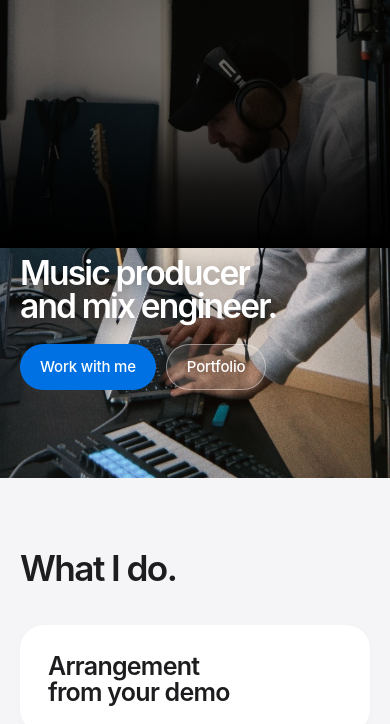
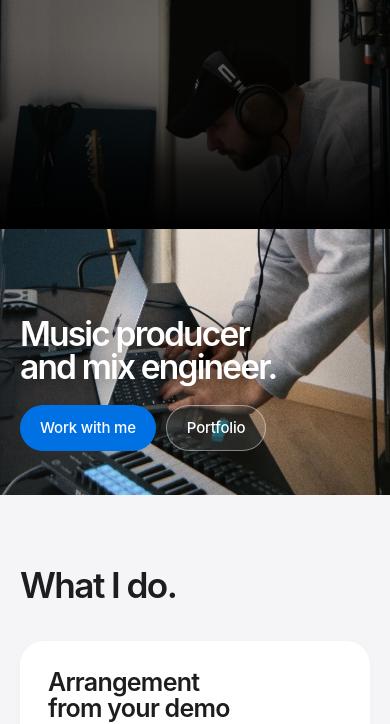
Before and after one commit to repentov-dev/repentov-site, a plain HTML site: page index.html in a window 390 px wide. Shown: the part 144-868 px from the top of the page. Drawn offline with Linux system fonts and the light colour scheme.

Commit message:
Lower mobile title and scrim

```diff
--- a/css/apple.css
+++ b/css/apple.css
@@ -118,17 +118,17 @@ body.menu-open { overflow: hidden; }
   body.page-home { padding-top: 0; }
   .page-home .nav { position: static; inset: auto; background: var(--bone); -webkit-backdrop-filter: none; backdrop-filter: none; }
   .page-home .nav.is-scrolled { background: var(--bone); box-shadow: none; }
-  .classic-hero { min-height: clamp(470px, 68svh, 660px); display: flex; align-items: flex-end; padding: 0; background: #000; }
+  .classic-hero { min-height: clamp(500px, 70svh, 680px); display: flex; align-items: flex-end; padding: 0; background: #000; }
   .classic-hero__media { position: absolute; inset: 0; order: 0; width: 100%; height: 100%; flex: 0 0 auto; }
   .classic-hero__media img { width: 100%; height: 100%; object-fit: cover; object-position: 62% 30%; }
   .classic-hero__media::before { content: ""; position: absolute; inset: 0 0 auto; z-index: 2; height: 38%; background: linear-gradient(180deg, rgba(0, 0, 0, 0.68) 0%, rgba(0, 0, 0, 0.42) 46%, rgba(0, 0, 0, 0) 100%); pointer-events: none; }
   .classic-hero__media::after { display: none; }
   .classic-hero__grain, .classic-hero__blur { display: none; }
-  .classic-hero__scrim { display: block; position: absolute; left: 0; right: 0; bottom: calc(88px + env(safe-area-inset-bottom)); z-index: 2; height: 60%; background: linear-gradient(180deg, rgba(0, 0, 0, 0) 0%, rgba(0, 0, 0, 0.16) 24%, rgba(0, 0, 0, 0.38) 44%, rgba(0, 0, 0, 0.66) 64%, rgba(0, 0, 0, 0.9) 82%, #000 100%); }
+  .classic-hero__scrim { display: block; position: absolute; left: 0; right: 0; bottom: calc(44px + env(safe-area-inset-bottom)); z-index: 2; height: 55%; background: linear-gradient(180deg, rgba(0, 0, 0, 0) 0%, rgba(0, 0, 0, 0.16) 24%, rgba(0, 0, 0, 0.38) 44%, rgba(0, 0, 0, 0.66) 64%, rgba(0, 0, 0, 0.9) 82%, #000 100%); }
   .classic-hero::before { display: none; }
   .classic-hero__logo { position: absolute; top: 14px; left: 50%; z-index: 4; margin: 0; transform: translateX(-50%); }
   .classic-hero__logo img { height: 60px; }
-  .classic-hero__inner { position: relative; z-index: 3; width: 100%; padding-block: 96px calc(88px + env(safe-area-inset-bottom)); }
+  .classic-hero__inner { position: relative; z-index: 3; width: 100%; padding-block: 96px calc(44px + env(safe-area-inset-bottom)); }
   .classic-hero__text { max-width: 100%; }
   .classic-hero__name { display: none; }
   .classic-hero h1 { max-width: 100%; font-size: clamp(2rem, 8.6vw, 2.6rem); line-height: 1; text-shadow: 0 2px 18px rgba(0, 0, 0, 0.45); }
```
